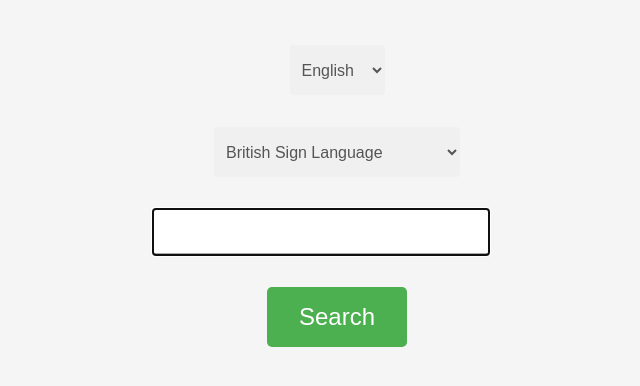
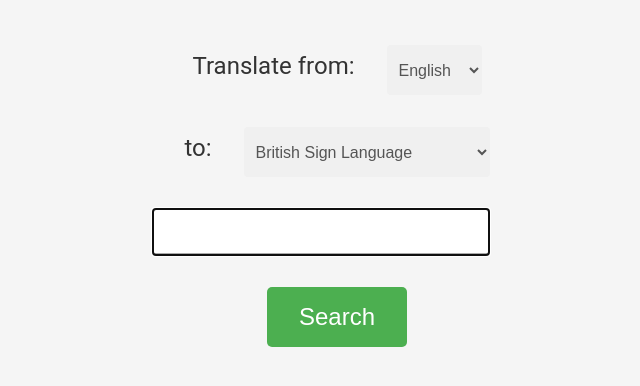
Before and after one commit to nchristie/signpost-htmljscss-website, a website: page public/html/index.html in a window 1280 px wide. Shown: the part 108-494 px from the top of the page, without its empty margins (303-943 px from the left). Drawn offline with Linux system fonts and the light colour scheme; files that its build step writes are made by us from their sources; files whose address does not match are found by name.

Commit message:
Add labels

```diff
--- a/public/html/index.html
+++ b/public/html/index.html
@@ -14,6 +14,7 @@
     <h1>Signpost</h1>
 
     <div class="language-dropdown">
+        <label for="language-select">Translate from:</label>
         <select id="language-select">
             <option value="English">English</option>
             <option value="Deutsch">Deutsch</option>
@@ -22,6 +23,7 @@
     </div>
 
     <div class="category-dropdown">
+        <label for="category-select">to:</label>
         <select id="category-select">
           <option value="British Sign Language">British Sign Language</option>
           <option value="American Sign Language">American Sign Language</option>
--- a/public/styles/styles.css
+++ b/public/styles/styles.css
@@ -200,3 +200,19 @@ h1 {
     box-shadow: 0px 0px 2px 2px rgba(0, 0, 0, 0.1);
   }
 }
+
+.language-dropdown label {
+  margin-right: 2rem;
+  font-size: 1.5rem;
+  color: #333;
+  display: inline-block;
+  margin-bottom: 0.5rem;
+}
+
+.category-dropdown label {
+  margin-right: 2rem;
+  font-size: 1.5rem;
+  color: #333;
+  display: inline-block;
+  margin-bottom: 0.5rem;
+}
```
